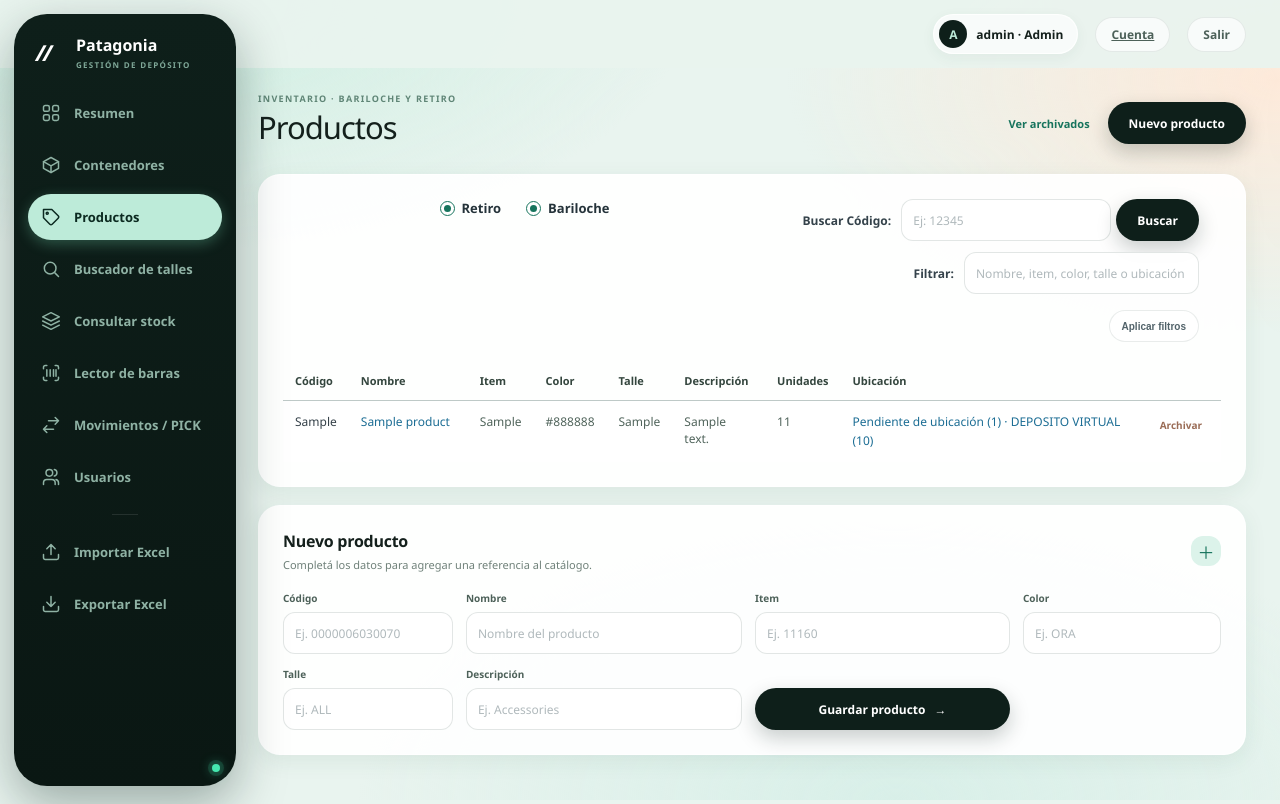
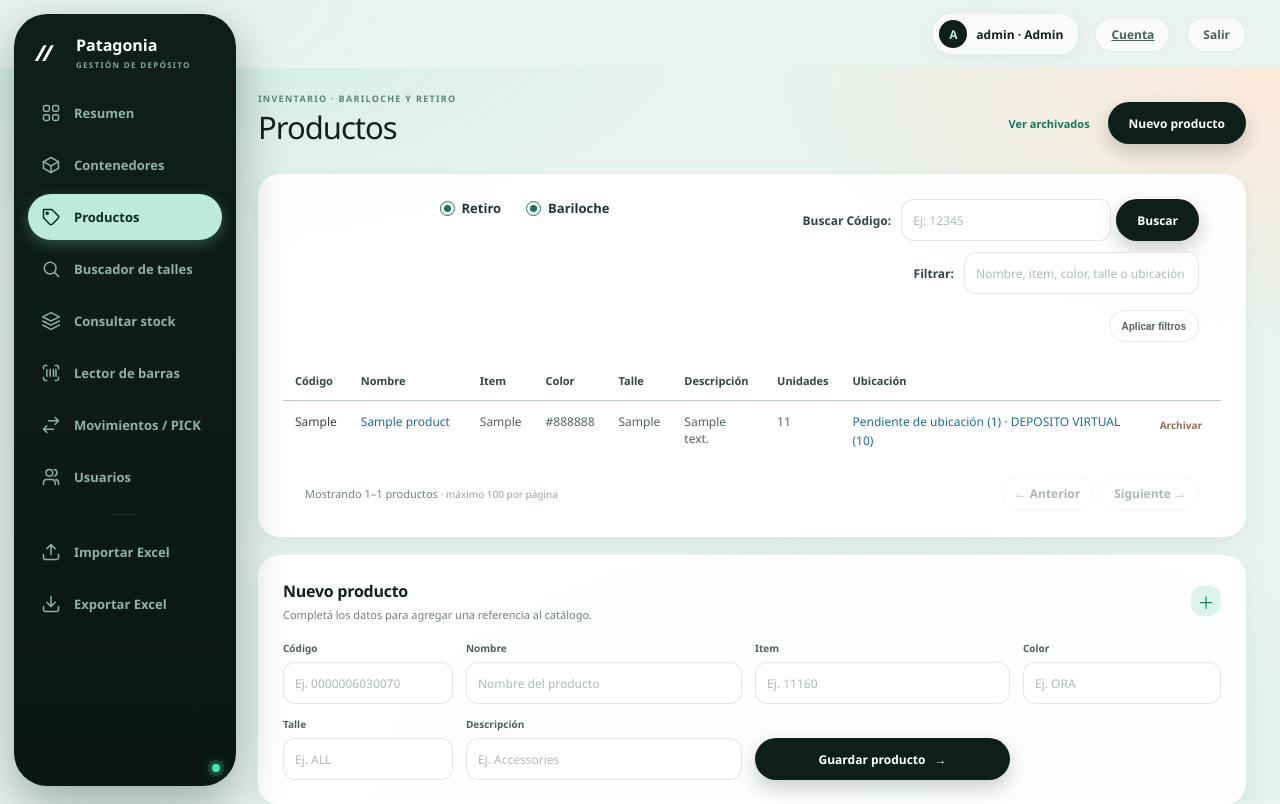
Before and after one commit to niroselania/relaxitretiroMOD, a Flask app: page /productos in a window 1280 px wide. Shown: the top 804 px of the page. Run offline with Flask 3, Linux system fonts and the light colour scheme; the visitor is signed in with stand-in values (Sample User, id 1); data comes from the database, SQL or seed files in the repository; tables that the repository leaves empty hold one stand-in row (values such as "Sample post"); parts of the project's set-up code (start-up, migrations or seed data) failed here and were passed over.

Commit message:
Add files via upload

```diff
--- a/app.py
+++ b/app.py
@@ -578,6 +578,10 @@ def products():
         sites = ["Bariloche", "Retiro"]
     db = get_db()
     archived = request.args.get("archivados") == "1"
+    page_size = 100
+    page = max(1, request.args.get("page", 1, type=int))
+    offset = (page - 1) * page_size
+    prefetched_has_next = None
     if archived:
         rows = db.execute("""SELECT p.*,p.legacy_units+COALESCE(SUM(s.quantity),0) units,
           COALESCE(GROUP_CONCAT(c.name || ' (' || s.quantity || ')', ' · '),p.source_location,'') locations
@@ -585,8 +589,27 @@ def products():
           LEFT JOIN containers c ON c.id=s.container_id
           WHERE p.active=0 AND (?='' OR p.sku LIKE ? OR p.name LIKE ? OR p.item LIKE ? OR p.color LIKE ? OR p.size LIKE ? OR p.description LIKE ?)
             AND (?='' OR p.sku LIKE ?)
-          GROUP BY p.id ORDER BY p.sku COLLATE NOCASE""",
-          (q,f"%{q}%",f"%{q}%",f"%{q}%",f"%{q}%",f"%{q}%",f"%{q}%",code,f"%{code}%")).fetchall()
+          GROUP BY p.id ORDER BY p.sku COLLATE NOCASE LIMIT ? OFFSET ?""",
+          (q,f"%{q}%",f"%{q}%",f"%{q}%",f"%{q}%",f"%{q}%",f"%{q}%",code,f"%{code}%",page_size+1,offset)).fetchall()
+    elif len(sites) == 2 and not q and not code:
+        page_ids = db.execute("SELECT id FROM products WHERE active=1 ORDER BY sku COLLATE NOCASE LIMIT ? OFFSET ?",
+                              (page_size + 1, offset)).fetchall()
+        prefetched_has_next = len(page_ids) > page_size
+        ids = [row["id"] for row in page_ids[:page_size]]
+        if ids:
+            placeholders = ",".join("?" for _ in ids)
+            site_placeholders = ",".join("?" for _ in sites)
+            rows = db.execute(f"""SELECT p.*,p.legacy_units+COALESCE(SUM(CASE WHEN c.id IS NOT NULL THEN s.quantity ELSE 0 END),0) units,
+              CASE WHEN p.legacy_units>0 THEN 'Pendiente de ubicación (' || p.legacy_units || ')'
+                || CASE WHEN GROUP_CONCAT(CASE WHEN c.id IS NOT NULL THEN c.name || ' (' || s.quantity || ')' END, ' · ') IS NOT NULL
+                  THEN ' · ' || GROUP_CONCAT(CASE WHEN c.id IS NOT NULL THEN c.name || ' (' || s.quantity || ')' END, ' · ') ELSE '' END
+                ELSE COALESCE(GROUP_CONCAT(CASE WHEN c.id IS NOT NULL THEN c.name || ' (' || s.quantity || ')' END, ' · '),NULLIF(p.source_location,''),'') END locations
+              FROM products p LEFT JOIN stock s ON s.product_id=p.id AND s.quantity>0
+              LEFT JOIN containers c ON c.id=s.container_id AND c.active=1 AND c.site IN ({site_placeholders})
+              WHERE p.active=1 AND p.id IN ({placeholders})
+              GROUP BY p.id ORDER BY p.sku COLLATE NOCASE""", (*sites, *ids)).fetchall()
+        else:
+            rows = []
     elif len(sites) == 2:
         placeholders = ",".join("?" for _ in sites)
         rows = db.execute(f"""SELECT p.*,p.legacy_units+COALESCE(SUM(CASE WHEN c.id IS NOT NULL THEN s.quantity ELSE 0 END),0) units,
@@ -599,8 +622,8 @@ def products():
           WHERE p.active=1
             AND (?='' OR p.sku LIKE ? OR p.name LIKE ? OR p.item LIKE ? OR p.color LIKE ? OR p.size LIKE ? OR p.description LIKE ? OR c.name LIKE ? OR c.location LIKE ?)
             AND (?='' OR p.sku LIKE ?)
-          GROUP BY p.id ORDER BY p.sku COLLATE NOCASE""",
-          (*sites, q, f"%{q}%", f"%{q}%", f"%{q}%", f"%{q}%", f"%{q}%", f"%{q}%", f"%{q}%", f"%{q}%", code, f"%{code}%")).fetchall()
+          GROUP BY p.id ORDER BY p.sku COLLATE NOCASE LIMIT ? OFFSET ?""",
+          (*sites, q, f"%{q}%", f"%{q}%", f"%{q}%", f"%{q}%", f"%{q}%", f"%{q}%", f"%{q}%", f"%{q}%", code, f"%{code}%", page_size+1, offset)).fetchall()
     elif len(sites) == 1:
         rows = db.execute("""SELECT p.*,COALESCE(SUM(s.quantity),0) units,
           GROUP_CONCAT(c.name || ' (' || s.quantity || ')', ' · ') locations
@@ -609,11 +632,22 @@ def products():
           WHERE p.active=1
             AND (?='' OR p.sku LIKE ? OR p.name LIKE ? OR p.item LIKE ? OR p.color LIKE ? OR p.size LIKE ? OR p.description LIKE ? OR c.name LIKE ? OR c.location LIKE ?)
             AND (?='' OR p.sku LIKE ?)
-          GROUP BY p.id ORDER BY p.sku COLLATE NOCASE""",
-          (sites[0],q,f"%{q}%",f"%{q}%",f"%{q}%",f"%{q}%",f"%{q}%",f"%{q}%",f"%{q}%",f"%{q}%",code,f"%{code}%")).fetchall()
+          GROUP BY p.id ORDER BY p.sku COLLATE NOCASE LIMIT ? OFFSET ?""",
+          (sites[0],q,f"%{q}%",f"%{q}%",f"%{q}%",f"%{q}%",f"%{q}%",f"%{q}%",f"%{q}%",f"%{q}%",code,f"%{code}%",page_size+1,offset)).fetchall()
     else:
         rows = []
-    return render_template("products.html", products=rows, q=q, code=code, sites=sites, archived=archived)
+    has_next = prefetched_has_next if prefetched_has_next is not None else len(rows) > page_size
+    rows = rows[:page_size]
+    page_args = {"codigo": code, "q": q, "deposito": sites}
+    if archived:
+        page_args["archivados"] = "1"
+    previous_url = url_for("products", page=page-1, **page_args) if page > 1 else ""
+    next_url = url_for("products", page=page+1, **page_args) if has_next else ""
+    start_item = offset + 1 if rows else 0
+    end_item = offset + len(rows)
+    return render_template("products.html", products=rows, q=q, code=code, sites=sites, archived=archived,
+                           page=page, page_size=page_size, has_next=has_next, previous_url=previous_url,
+                           next_url=next_url, start_item=start_item, end_item=end_item)
 
 
 @app.get("/buscar-talles")
--- a/compose-portainer.yaml
+++ b/compose-portainer.yaml
@@ -1,6 +1,6 @@
 services:
   deposito:
-    image: deposito-stock:1.1
+    image: deposito-stock:1.2
     container_name: deposito-stock
     restart: unless-stopped
     ports:
@@ -14,7 +14,7 @@ services:
     volumes:
       - deposito_data:/data
   telegram-bot:
-    image: deposito-stock:1.1
+    image: deposito-stock:1.2
     container_name: deposito-stock-telegram
     command: ["python", "telegram_bot.py"]
     restart: unless-stopped
--- a/compose.yaml
+++ b/compose.yaml
@@ -1,6 +1,6 @@
 services:
   deposito:
-    image: deposito-stock:1.1
+    image: deposito-stock:1.2
     build: .
     container_name: deposito-stock
     restart: unless-stopped
@@ -15,7 +15,7 @@ services:
     volumes:
       - deposito_data:/data
   telegram-bot:
-    image: deposito-stock:1.1
+    image: deposito-stock:1.2
     build: .
     command: ["python", "telegram_bot.py"]
     restart: unless-stopped
--- a/docker-compose.yml
+++ b/docker-compose.yml
@@ -1,6 +1,6 @@
 services:
   deposito:
-    image: deposito-stock:1.1
+    image: deposito-stock:1.2
     build: .
     container_name: deposito-stock
     restart: unless-stopped
@@ -15,7 +15,7 @@ services:
     volumes:
       - deposito_data:/data
   telegram-bot:
-    image: deposito-stock:1.1
+    image: deposito-stock:1.2
     build: .
     command: ["python", "telegram_bot.py"]
     restart: unless-stopped
--- a/static/app.css
+++ b/static/app.css
@@ -185,3 +185,4 @@ label{color:#4d6159}
 @media(prefers-reduced-motion:reduce){*,*:before,*:after{animation-duration:.01ms!important;animation-delay:0s!important;transition-duration:.01ms!important}}
 .finder-button{min-width:132px;gap:9px}.finder-button:disabled{opacity:.78;cursor:wait;transform:none}.finder-button-label{display:inline-flex;align-items:center;gap:7px}.finder-spinner{width:15px;height:15px;border:2px solid rgba(2,22,14,.22);border-top-color:#062b1c;border-radius:50%;animation:finderSpin .65s linear infinite}.finder-spinner[hidden]{display:none}.finder-status{min-height:15px;margin-top:9px;color:var(--muted);font-size:10px}.finder-loading{display:flex;align-items:center;justify-content:center;gap:12px;min-height:96px;color:var(--muted);animation:finderPulse 1.1s ease-in-out infinite alternate}.finder-loading .finder-spinner{width:20px;height:20px;border-color:rgba(91,235,184,.18);border-top-color:#59ebb8}.finder-results-enter{animation:finderEnter .2s ease both}@keyframes finderSpin{to{transform:rotate(360deg)}}@keyframes finderPulse{from{opacity:.6}to{opacity:1}}@keyframes finderEnter{from{opacity:.3;transform:translateY(5px)}to{opacity:1;transform:translateY(0)}}@media(prefers-reduced-motion:reduce){.finder-spinner,.finder-loading{animation:none}}
 @media(min-width:761px){.rail.rail-open+.main-shell{--ml:250px;margin-left:250px}}
+.product-pagination{display:flex;align-items:center;justify-content:space-between;gap:14px;padding:14px 22px 2px;color:#75867f;font-size:11px}.product-pagination small{color:#93a29c;font-size:10px}.product-page-actions{display:flex;gap:8px}.product-page-actions .button{min-height:34px;padding:0 12px}.product-page-actions .is-disabled{opacity:.42;cursor:default;pointer-events:none}@media(max-width:600px){.product-pagination{align-items:flex-start;flex-direction:column;padding:14px 14px 2px}.product-page-actions{width:100%}.product-page-actions .button{flex:1}}
--- a/templates/base.html
+++ b/templates/base.html
@@ -5,7 +5,7 @@
   <meta charset="utf-8"><meta name="viewport" content="width=device-width, initial-scale=1">
   <meta name="theme-color" content="#0e1f1a">
   <title>{% block title %}Depósito{% endblock %} · Patagonia</title>
-  <link rel="stylesheet" href="{{ url_for('static', filename='app.css', v='v22-4') }}">
+  <link rel="stylesheet" href="{{ url_for('static', filename='app.css', v='v22-5') }}">
 </head>
 <body>
 {% if session.get('user_id') %}
--- a/templates/products.html
+++ b/templates/products.html
@@ -13,6 +13,7 @@
   {% for p in products %}<tr><td><code class="product-code">{{ p.sku }}</code></td><td>{% if archived %}<span class="product-name">{{ p.name }}</span>{% else %}<a class="product-name" href="{{ url_for('products', codigo=p.sku, deposito=sites) }}">{{ p.name }}</a>{% endif %}</td><td>{{ p.item or '—' }}</td><td>{{ p.color or '—' }}</td><td>{{ p.size or '—' }}</td><td>{{ p.description or '—' }}</td><td>{{ p.units|qty }}</td><td class="product-locations">{{ p.locations or 'Sin ubicación asignada' }}</td><td>{% if session.get('role') != 'admin' %}—{% elif archived %}<form method="post" action="{{ url_for('restore_product', product_id=p.id) }}"><input type="hidden" name="csrf_token" value="{{ csrf_token }}"><button class="table-action restore-action" type="submit">Restaurar</button></form>{% else %}<form method="post" action="{{ url_for('archive_product', product_id=p.id) }}" onsubmit="return confirm('¿Archivar este producto del catálogo?')"><input type="hidden" name="csrf_token" value="{{ csrf_token }}"><button class="table-action" type="submit">Archivar</button></form>{% endif %}</td></tr>
   {% else %}<tr><td colspan="9"><div class="product-empty">{% if archived %}<strong>No hay productos archivados.</strong><span>Los productos que archives aparecerán aquí y se pueden recuperar.</span>{% elif not sites %}<strong>Seleccioná Bariloche, Retiro o ambos.</strong><span>El inventario pendiente de ubicación se muestra al elegir ambos depósitos.</span>{% elif code or q %}<strong>No hay coincidencias.</strong><span>Probá con otro código o texto de búsqueda.</span>{% else %}<strong>Sin productos para mostrar.</strong><span>Importá el catálogo o agregá productos con stock de Bariloche o Retiro.</span>{% endif %}</div></td></tr>{% endfor %}
   </tbody></table></div>
+  <div class="product-pagination"><span>{% if products %}Mostrando {{ start_item }}–{{ end_item }} productos{% else %}No hay productos en esta página{% endif %} <small>· máximo {{ page_size }} por página</small></span><div class="product-page-actions">{% if page > 1 %}<a class="button secondary" href="{{ previous_url }}">← Anterior</a>{% else %}<span class="button secondary is-disabled">← Anterior</span>{% endif %}{% if has_next %}<a class="button secondary" href="{{ next_url }}">Siguiente →</a>{% else %}<span class="button secondary is-disabled">Siguiente →</span>{% endif %}</div></div>
 </section>
 {% if not archived and session.get('role') == 'admin' %}<section class="panel form-panel" id="nuevo-producto"><div class="panel-heading"><div><h2>Nuevo producto</h2><p>Completá los datos para agregar una referencia al catálogo.</p></div><span class="step-badge">＋</span></div><form class="inline-form product-form" method="post" action="{{ url_for('create_product') }}"><input type="hidden" name="csrf_token" value="{{ csrf_token }}"><label>Código<input name="sku" placeholder="Ej. 0000006030070" required></label><label>Nombre<input name="name" placeholder="Nombre del producto" required></label><label>Item<input name="item" placeholder="Ej. 11160"></label><label>Color<input name="color" placeholder="Ej. ORA"></label><label>Talle<input name="size" placeholder="Ej. ALL"></label><label>Descripción<input name="description" placeholder="Ej. Accessories"></label><button class="button primary" type="submit">Guardar producto <span>→</span></button></form></section>{% endif %}
 {% endblock %}
```
Also changed, not shown: README.md.
